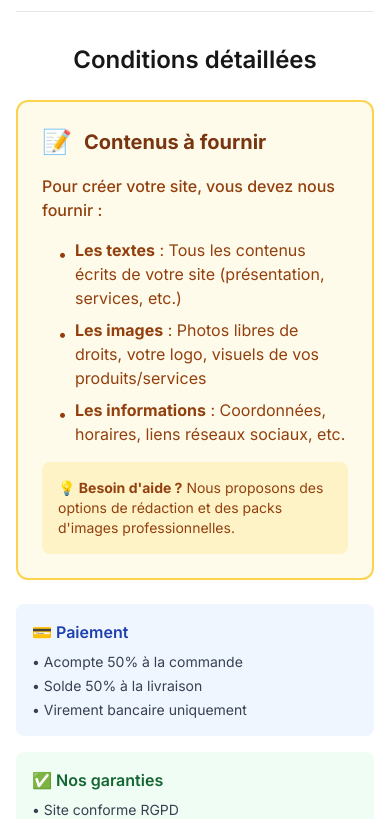
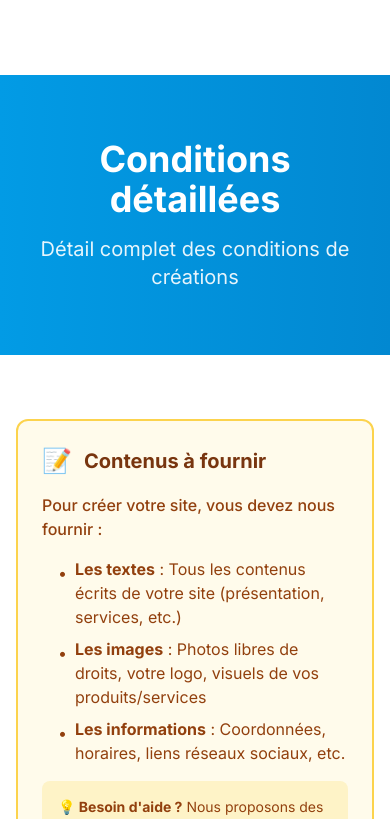
Before and after one commit to Web-Online-Concept/web-online-concept, a Next.js app: page /infos-tarifs in a window 390 px wide. Shown: the part 4880-5699 px from the top of the page. Built offline with nearby package versions, Linux system fonts and the light colour scheme.

Commit message:
Update page.js

```diff
--- a/app/infos-tarifs/page.js
+++ b/app/infos-tarifs/page.js
@@ -308,10 +308,27 @@ export default function InfosTarifs() {
               </div>
             </div>
           </div>
+        </div>
+      </section>
 
+      {/* Bloc 4 - Conditions détaillées */}
+      <section className="bg-gradient-to-r from-[#029be5] to-[#0288d1] text-white py-16">
+        <div className="max-w-7xl mx-auto px-4 sm:px-6 lg:px-8">
+          <div className="text-center">
+            <h2 className="text-4xl md:text-5xl font-bold mb-4">
+              Conditions détaillées
+            </h2>
+            <p className="text-xl text-white/90 max-w-2xl mx-auto">
+              Détail complet des conditions de créations
+            </p>
+          </div>
+        </div>
+      </section>
+
+      <section className="bg-white py-16">
+        <div className="max-w-7xl mx-auto px-4 sm:px-6 lg:px-8">
           {/* Conditions détaillées */}
-          <div className="border-t pt-8">
-            <h3 className="text-2xl font-semibold mb-6 text-center">Conditions détaillées</h3>
+          <div>
             {/* Contenus à fournir */}
             <div className="bg-amber-50 rounded-xl p-6 border-2 border-amber-300 mb-6">
               <h4 className="text-xl font-bold text-amber-900 mb-4 flex items-center">
```
